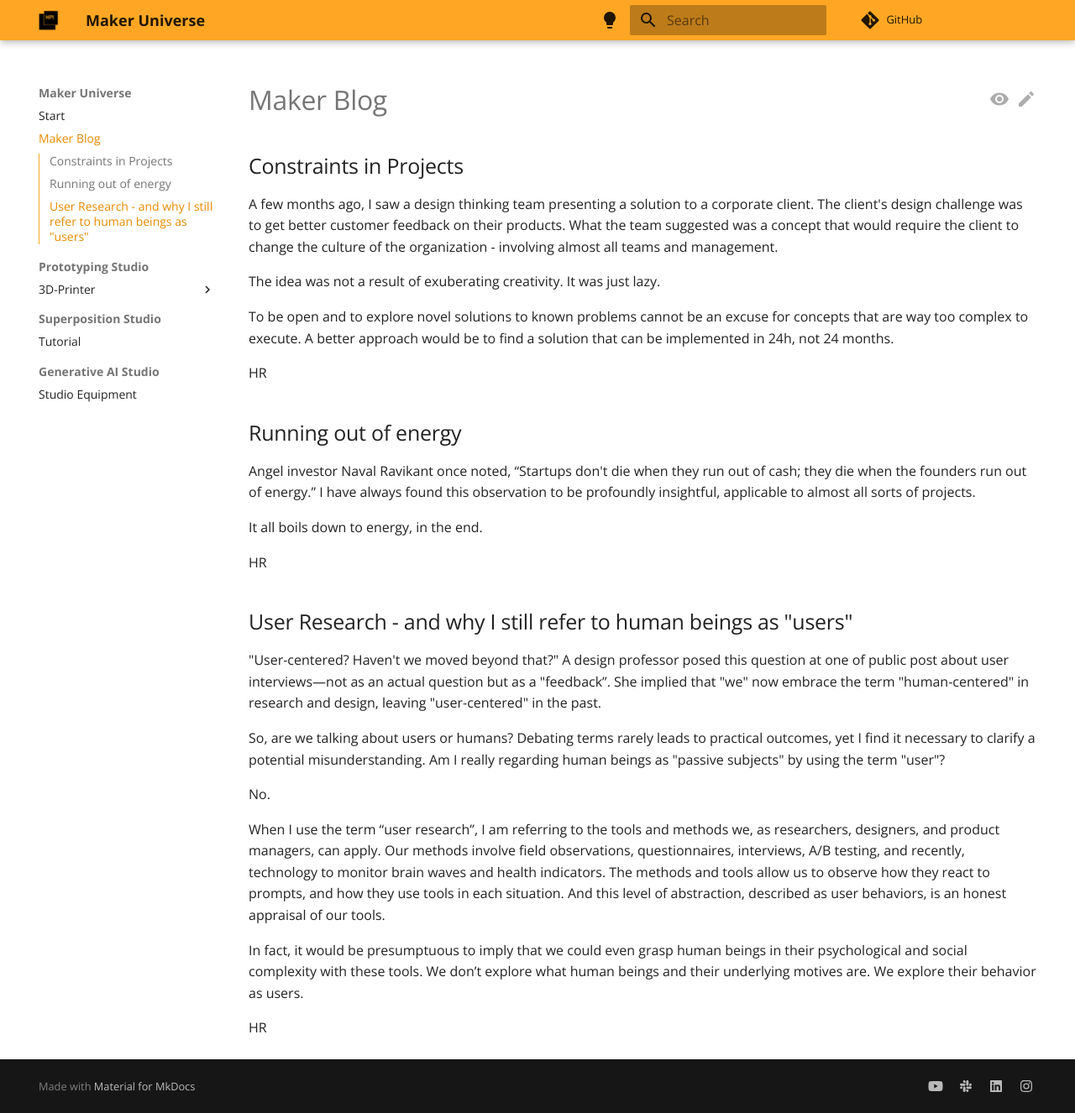
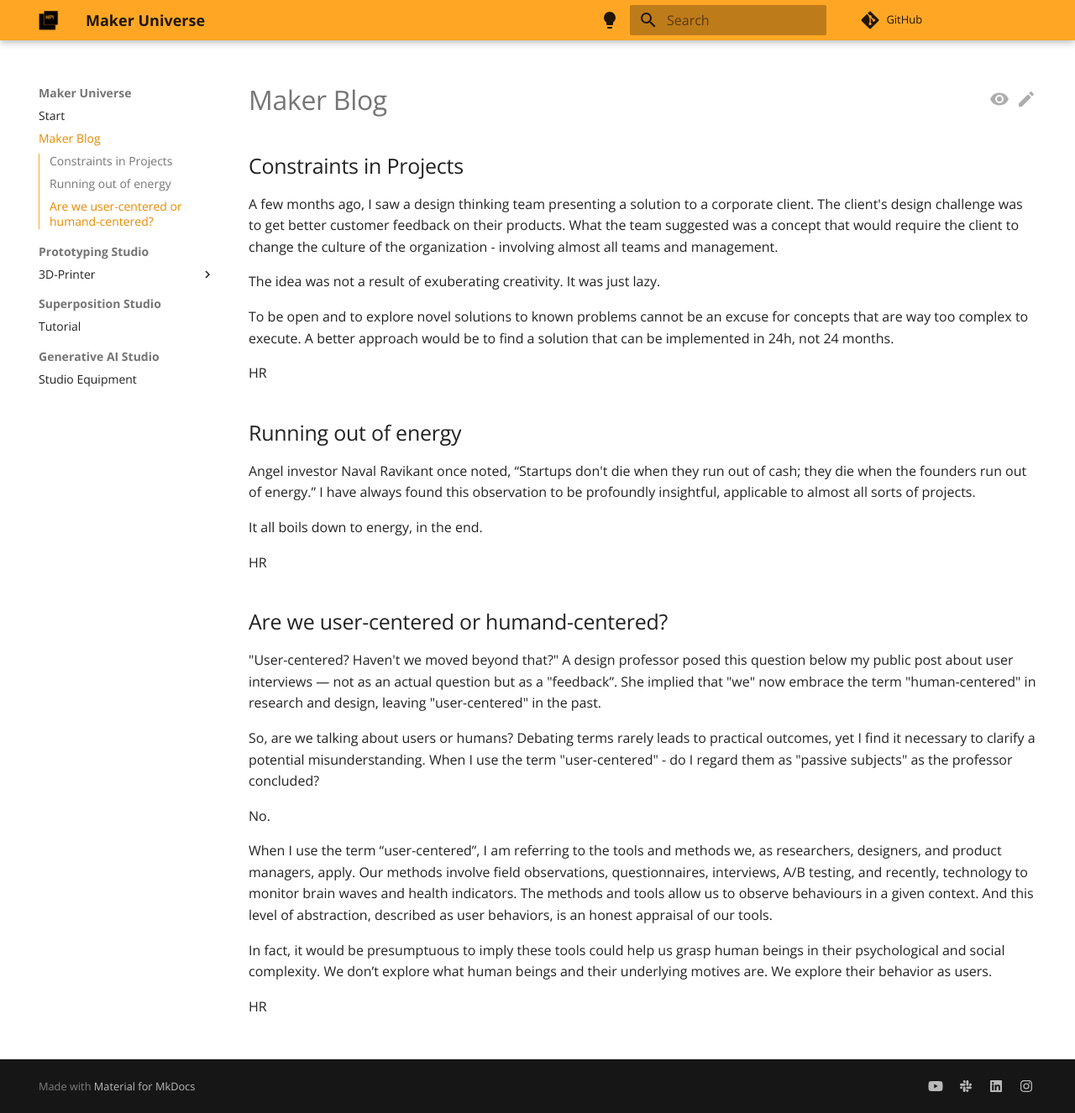
Before and after one commit to makeruniverse/docs, an MkDocs documentation site: the page built from docs/blog/blog.md, in a window 1280 px wide and 1326 px high. Shown: the whole window at 84% size. Built offline with MkDocs 1.6.1 and Material for MkDocs 9.7.7, drawn with Linux system fonts in a browser that asks for light colours; comment, search, counter and statistics services are not loaded.

Commit message:
change wording post user-centered

```diff
--- a/docs/blog/blog.md
+++ b/docs/blog/blog.md
@@ -21,15 +21,16 @@ HR
 
 
 
-## User Research - and why I still refer to human beings as "users"
-"User-centered? Haven't we moved beyond that?" A design professor posed this question at one of public post about user interviews—not as an actual question but as a "feedback”. She implied that "we" now embrace the term "human-centered" in research and design, leaving "user-centered" in the past.
+## Are we user-centered or humand-centered?
 
-So, are we talking about users or humans? Debating terms rarely leads to practical outcomes, yet I find it necessary to clarify a potential misunderstanding. Am I really regarding human beings as "passive subjects" by using the term "user"?
+"User-centered? Haven't we moved beyond that?" A design professor posed this question below my public post about user interviews — not as an actual question but as a "feedback”. She implied that "we" now embrace the term "human-centered" in research and design, leaving "user-centered" in the past.
+
+So, are we talking about users or humans? Debating terms rarely leads to practical outcomes, yet I find it necessary to clarify a potential misunderstanding. When I use the term "user-centered" - do I regard them as "passive subjects" as the professor concluded?
 
 No.
 
-When I use the term “user research”, I am referring to the tools and methods we, as researchers, designers, and product managers, can apply. Our methods involve field observations, questionnaires, interviews, A/B testing, and recently, technology to monitor brain waves and health indicators. The methods and tools allow us to observe how they react to prompts, and how they use tools in each situation. And this level of abstraction, described as user behaviors, is an honest appraisal of our tools.
+When I use the term “user-centered”, I am referring to the tools and methods we, as researchers, designers, and product managers, apply. Our methods involve field observations, questionnaires, interviews, A/B testing, and recently, technology to monitor brain waves and health indicators. The methods and tools allow us to observe behaviours in a given context. And this level of abstraction, described as user behaviors, is an honest appraisal of our tools.
 
-In fact, it would be presumptuous to imply that we could even grasp human beings in their psychological and social complexity with these tools. We don’t explore what human beings and their underlying motives are. We explore their behavior as users.
+In fact, it would be presumptuous to imply these tools could help us grasp human beings in their psychological and social complexity. We don’t explore what human beings and their underlying motives are. We explore their behavior as users.
 
 HR
```
